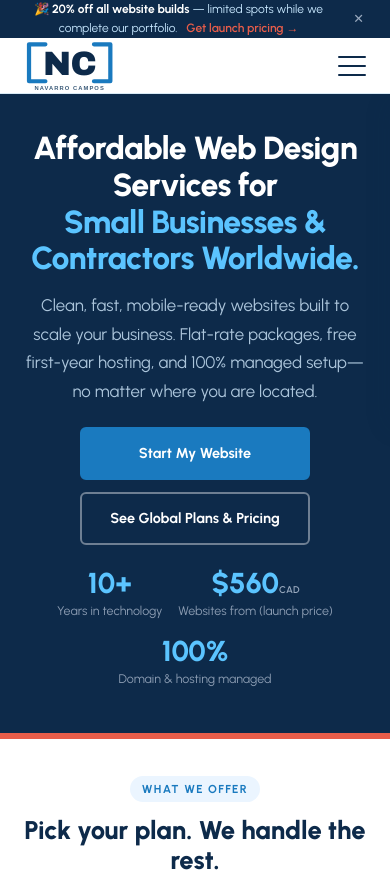
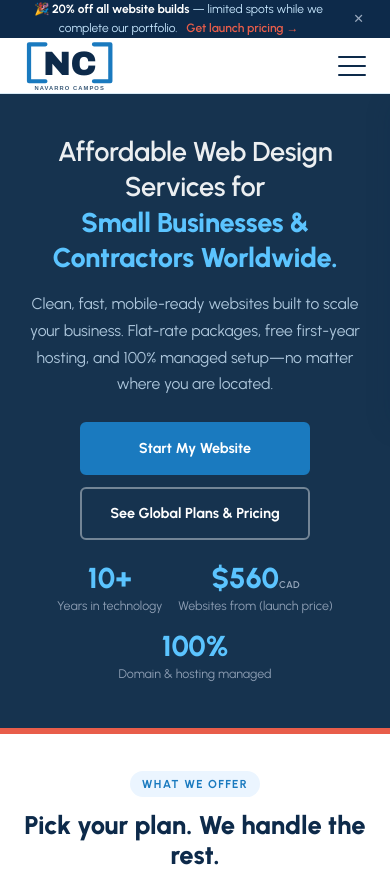
Before and after one commit to navarrocampos/navarrocampos_webpage, a Next.js app: page / in a window 390 px wide. Shown: the top 872 px of the page. Built offline with nearby package versions, Linux system fonts and the light colour scheme.

Commit message:
portfolio_ipdate

```diff
--- a/src/app/globals.css
+++ b/src/app/globals.css
@@ -280,13 +280,13 @@ input, select, textarea { font-family: inherit; font-size: 1rem; }
 /* ---- 7. Hero ---- */
 .hero {
   position: relative;
-  background-color: var(--blue-dark);
+  background-color: #16334F;
   background-image:
-    radial-gradient(ellipse at 30% 50%, rgba(26,122,191,0.25) 0%, transparent 65%),
-    radial-gradient(ellipse at 80% 20%, rgba(26,153,104,0.15) 0%, transparent 55%),
-    radial-gradient(ellipse at 70% 90%, rgba(232,93,74,0.12) 0%, transparent 50%);
+    radial-gradient(ellipse at 30% 50%, rgba(26,122,191,0.22) 0%, transparent 65%),
+    radial-gradient(ellipse at 80% 20%, rgba(26,153,104,0.13) 0%, transparent 55%),
+    radial-gradient(ellipse at 70% 90%, rgba(232,93,74,0.1) 0%, transparent 50%);
   overflow: hidden;
-  padding: 36px 24px 40px;
+  padding: 44px 24px 48px;
   min-height: auto;
   display: flex;
   align-items: center;
@@ -314,12 +314,12 @@ input, select, textarea { font-family: inherit; font-size: 1rem; }
   50% { opacity: 0.5; transform: scale(0.7); }
 }
 .hero-heading {
-  font-family: var(--font-display); font-size: clamp(2rem, 3.5vw, 3.2rem);
-  font-weight: 800; color: #FFFFFF; line-height: 1.15; letter-spacing: -0.02em;
-  margin-bottom: 14px; max-width: 680px;
+  font-family: var(--font-display); font-size: clamp(1.9rem, 3.5vw, 3.2rem);
+  font-weight: 600; color: rgba(255,255,255,0.92); line-height: 1.24; letter-spacing: -0.01em;
+  margin-bottom: 18px; max-width: 680px;
 }
-.hero-heading em { font-style: normal; color: #5BC4FF; }
-.hero-subheading { font-size: 1.05rem; color: rgba(200,224,245,0.85); line-height: 1.7; max-width: 560px; margin-bottom: 22px; }
+.hero-heading em { font-style: normal; font-weight: 800; color: #5BC4FF; }
+.hero-subheading { font-size: 1.05rem; color: rgba(200,224,245,0.85); line-height: 1.7; max-width: 560px; margin-bottom: 26px; }
 .hero-actions { display: flex; flex-wrap: wrap; gap: 12px; margin-bottom: 24px; justify-content: center; }
 .hero-actions .btn { min-width: 250px; text-align: center; }
 .hero-proof { display: flex; flex-wrap: wrap; align-items: center; gap: 24px; justify-content: center; }
@@ -575,7 +575,7 @@ input, select, textarea { font-family: inherit; font-size: 1rem; }
 }
 .carousel-dot.active { background-color: var(--blue); width: 28px; border-radius: 4px; }
 
-/* Card face — a faded live preview of the site sits behind the info overlay */
+/* Card face — a light, faded live preview of the site sits behind the info overlay */
 .portfolio-card-face {
   position: relative;
   width: 100%;
@@ -584,13 +584,13 @@ input, select, textarea { font-family: inherit; font-size: 1rem; }
   overflow: hidden;
   border: 2px solid var(--border);
   box-shadow: 0 12px 32px rgba(13,42,74,0.14);
-  background-color: var(--slate);
+  background-color: var(--bg);
 }
 
 .portfolio-preview-iframe {
   position: absolute; inset: 0; width: 100%; height: 100%;
   border: 0; pointer-events: none;
-  opacity: 0.35; filter: saturate(0.75);
+  opacity: 0.6;
 }
 
 .portfolio-coming-soon {
@@ -605,37 +605,63 @@ input, select, textarea { font-family: inherit; font-size: 1rem; }
 }
 .portfolio-coming-soon-icon { font-size: 2.6rem; opacity: 0.5; filter: grayscale(0.3); }
 
-.portfolio-badge-row { display: flex; flex-wrap: wrap; gap: 8px; margin-bottom: 14px; }
+/* Shared inset — every pill/text block in the card sits this same distance from every edge */
+.portfolio-card-face { --portfolio-inset: 16px; }
+
+.portfolio-badge-row {
+  position: absolute;
+  top: var(--portfolio-inset);
+  left: var(--portfolio-inset);
+  right: var(--portfolio-inset);
+  z-index: 3;
+  display: flex; flex-wrap: wrap; justify-content: flex-start; gap: 8px;
+}
 .portfolio-badge {
-  font-size: 0.68rem; font-weight: 700; letter-spacing: 0.04em; text-transform: uppercase;
-  background-color: rgba(255,255,255,0.12); color: #C8E0F5;
-  padding: 5px 12px; border-radius: 20px; border: 1px solid rgba(255,255,255,0.2);
+  font-size: 0.66rem; font-weight: 700; letter-spacing: 0.04em; text-transform: uppercase;
+  background-color: rgba(13,42,74,0.96); color: #F2F8FE;
+  -webkit-backdrop-filter: blur(4px); backdrop-filter: blur(4px);
+  padding: 5px 12px; border-radius: 20px; border: 1px solid rgba(255,255,255,0.18);
+  box-shadow: 0 2px 10px rgba(13,42,74,0.3);
 }
-.portfolio-badge--build { background-color: rgba(232,93,74,0.2); color: #FFD9CF; border-color: rgba(232,93,74,0.4); }
+.portfolio-badge--build { background-color: var(--coral); color: #fff; border-color: rgba(255,255,255,0.25); }
 
+.portfolio-face-bottom {
+  position: absolute;
+  left: var(--portfolio-inset);
+  right: var(--portfolio-inset);
+  bottom: var(--portfolio-inset);
+  z-index: 2;
+  display: flex; flex-direction: column; align-items: flex-start; gap: 10px;
+}
 .portfolio-client-name {
-  font-family: var(--font-display); font-size: 1.5rem; font-weight: 800; color: var(--white); margin: 0 0 8px;
+  display: inline-flex; align-items: center;
+  font-family: var(--font-display); font-size: 1.1rem; font-weight: 800; color: var(--white); margin: 0;
+  background-color: rgba(13,42,74,0.96);
+  -webkit-backdrop-filter: blur(4px); backdrop-filter: blur(4px);
+  padding: 8px 16px; border-radius: 20px; border: 1px solid rgba(255,255,255,0.18);
+  box-shadow: 0 2px 10px rgba(13,42,74,0.3);
 }
-.portfolio-visit-link {
+.portfolio-visit-pill {
   display: inline-flex; align-items: center; gap: 6px;
-  font-size: 0.88rem; font-weight: 700; color: #5BC4FF; text-decoration: underline; word-break: break-word;
+  font-size: 0.82rem; font-weight: 700; color: var(--white);
+  background-color: var(--blue); padding: 9px 16px; border-radius: 20px;
+  box-shadow: 0 4px 14px rgba(13,42,74,0.35);
+  transition: background-color 0.2s ease, transform 0.15s ease;
+  word-break: break-word;
 }
-.portfolio-visit-link:hover { color: var(--white); }
-.portfolio-coming-soon-tag {
-  font-size: 0.82rem; font-weight: 600; color: var(--slate-soft); font-style: italic;
-}
+.portfolio-visit-pill:hover { background-color: var(--blue-dark); transform: translateY(-1px); }
+.portfolio-coming-soon-tag { font-size: 0.82rem; font-weight: 600; color: var(--slate-soft); font-style: italic; }
 
 .portfolio-face-overlay {
   position: absolute; inset: 0; z-index: 2;
   display: flex; flex-direction: column; align-items: flex-start; justify-content: flex-end;
-  padding: 22px;
-  background: linear-gradient(180deg, rgba(13,42,74,0) 0%, rgba(13,42,74,0.75) 55%, rgba(13,42,74,0.95) 100%);
+  padding: var(--portfolio-inset);
 }
 .portfolio-face-overlay--empty {
   align-items: center; justify-content: center; text-align: center;
   background: linear-gradient(180deg, rgba(13,42,74,0.1) 0%, rgba(13,42,74,0.55) 100%);
 }
-.portfolio-face-overlay--empty .portfolio-client-name { margin-bottom: 6px; }
+.portfolio-face-overlay--empty .portfolio-client-name { color: var(--white); text-shadow: none; margin-bottom: 6px; }
 
 @media (max-width: 900px) { .carousel-card { width: 82%; max-width: 280px; } }
 @media (max-width: 640px) {
@@ -727,7 +753,9 @@ input, select, textarea { font-family: inherit; font-size: 1rem; }
   body::after { display: none; }
   .announcement-badge { display: none; }
   .announcement-text { font-size: 0.75rem; }
-  .hero { padding: 36px 20px 44px; min-height: auto; background-image: none; }
+  .hero { padding: 40px 20px 44px; min-height: auto; background-image: none; }
+  .hero-heading { font-size: 1.7rem; line-height: 1.3; margin-bottom: 16px; }
+  .hero-subheading { font-size: 0.98rem; margin-bottom: 24px; }
   .hero-actions { flex-direction: column; align-items: stretch; }
   .hero-actions .btn { width: 100%; min-width: 0; }
   .hero-proof { gap: 16px; }
--- a/src/components/Recommendations.tsx
+++ b/src/components/Recommendations.tsx
@@ -74,10 +74,17 @@ function PortfolioCard({
 
       <div className="portfolio-card-face">
         {isComingSoon ? (
+          <>
             <div className="portfolio-coming-soon" aria-hidden="true">
               <span className="portfolio-coming-soon-icon">🚧</span>
             </div>
+            <div className="portfolio-face-overlay portfolio-face-overlay--empty">
+              <h3 className="portfolio-client-name">{item.client}</h3>
+              <span className="portfolio-coming-soon-tag">More projects on the way</span>
+            </div>
+          </>
         ) : (
+          <>
             <iframe
               src={item.url}
               className="portfolio-preview-iframe"
@@ -86,31 +93,25 @@ function PortfolioCard({
               tabIndex={-1}
               aria-hidden="true"
             />
-        )}
 
-        <div className={`portfolio-face-overlay${isComingSoon ? ' portfolio-face-overlay--empty' : ''}`}>
-          {!isComingSoon && (
             <div className="portfolio-badge-row">
               <span className="portfolio-badge">{item.business}</span>
               <span className="portfolio-badge portfolio-badge--build">{item.build} build</span>
             </div>
-          )}
 
+            <div className="portfolio-face-bottom">
               <h3 className="portfolio-client-name">{item.client}</h3>
-
-          {item.url ? (
               <a
                 href={item.url}
                 target="_blank"
                 rel="noopener noreferrer"
-              className="portfolio-visit-link"
+                className="portfolio-visit-pill"
               >
                 Visit live site ↗
               </a>
-          ) : (
-            <span className="portfolio-coming-soon-tag">More projects on the way</span>
+            </div>
+          </>
         )}
-        </div>
       </div>
     </div>
   );
```
Lines whose indentation alone changed are shown as unchanged.
